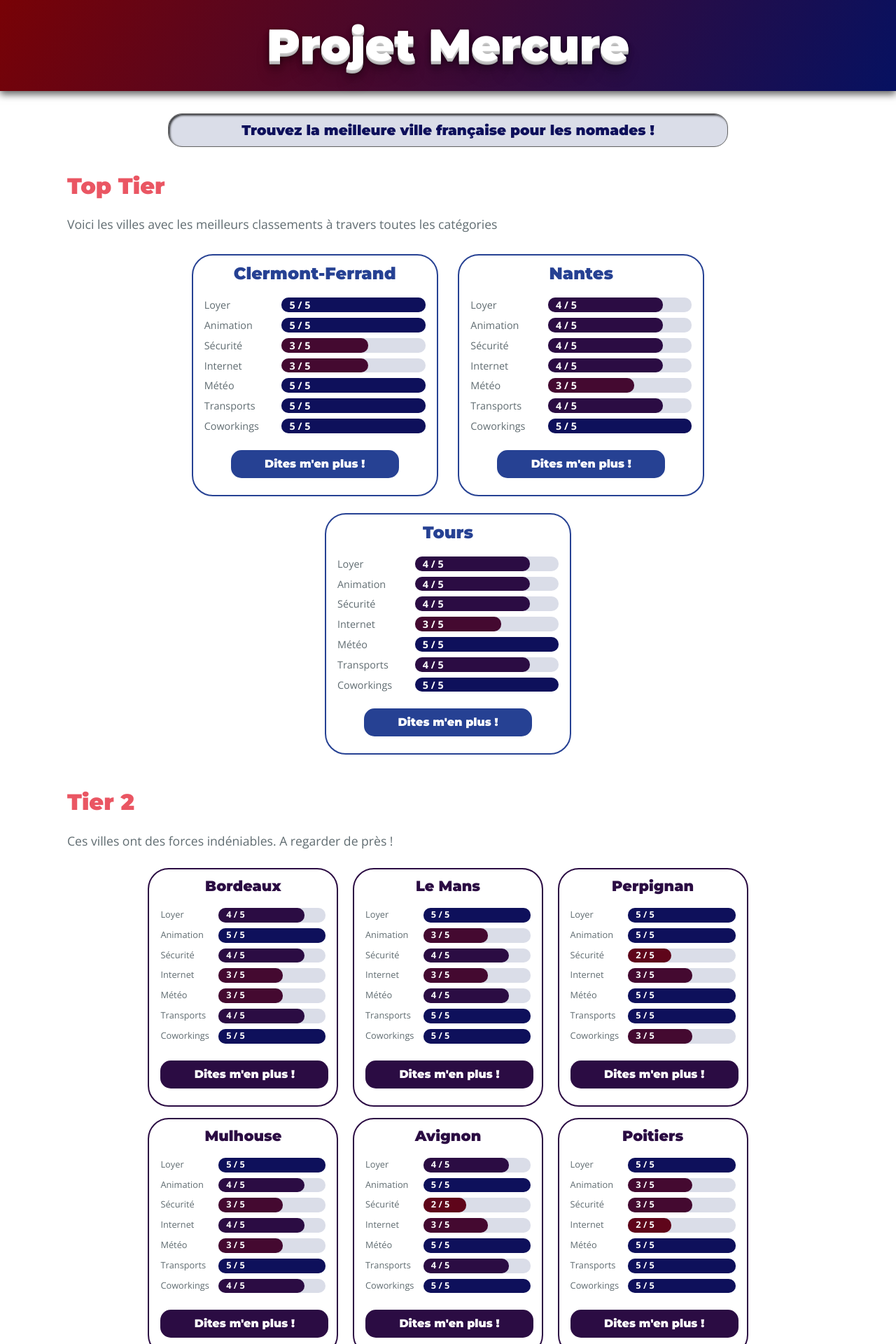
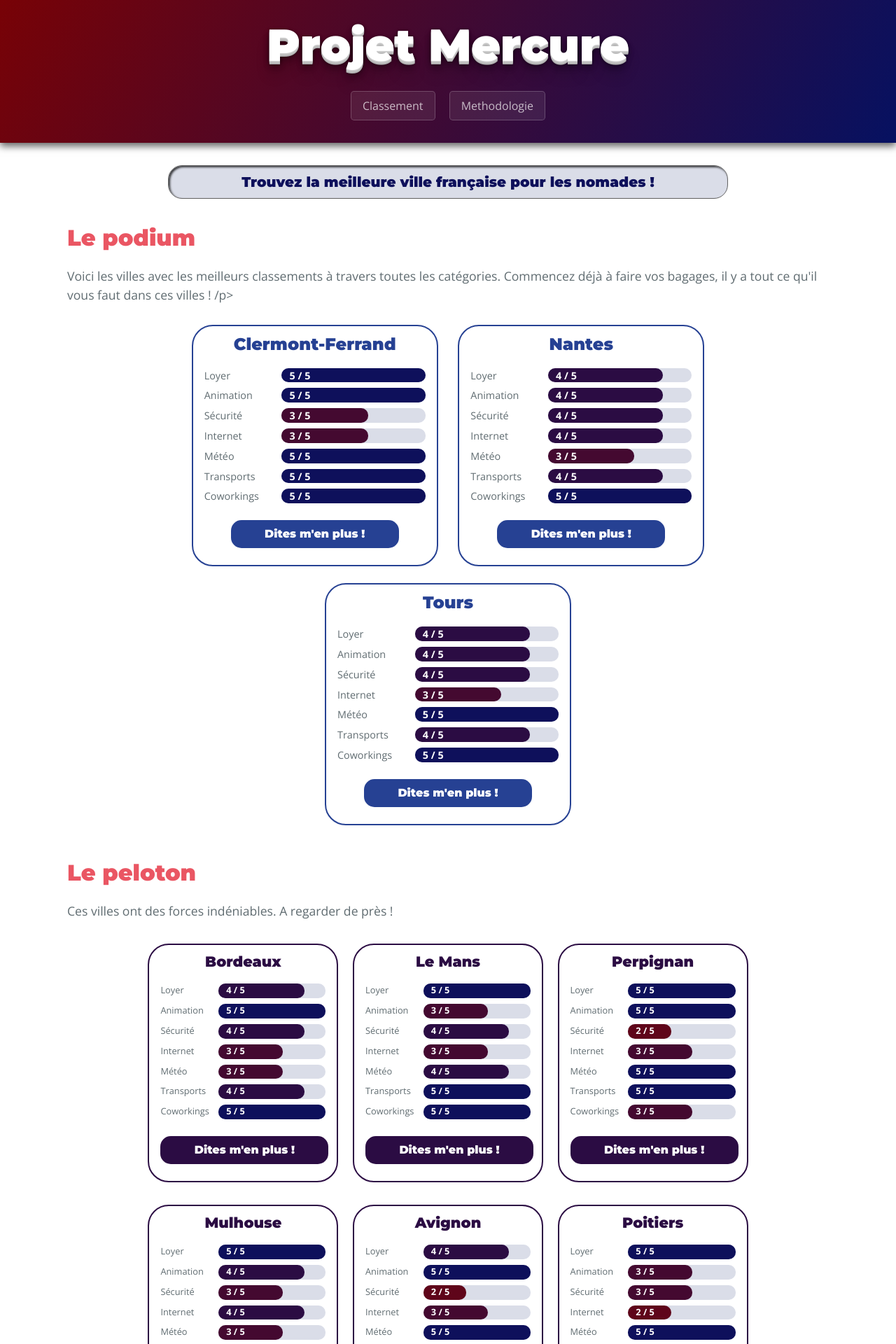
Before and after one commit to hecmer/projet-mercure, a Jekyll site: the page built from index.md, in a window 1280 px wide. Shown: the top 1920 px of the page at 70% size. Built offline with Jekyll 4.4.1, drawn with Linux system fonts in a browser that asks for light colours; some of the changed text lies outside the part shown.

Commit message:
add favicon & few stuff

```diff
--- a/_layouts/default.html
+++ b/_layouts/default.html
@@ -16,6 +16,7 @@
 {% seo %}
     <meta name="viewport" content="width=device-width, initial-scale=1">
     <meta name="theme-color" content="#157878">
+    <link rel="icon" type="image/png" href="/assets/images/favicon.png"/>
     <meta name="apple-mobile-web-app-status-bar-style" content="black-translucent">
     <link rel="stylesheet" href="{{ '/assets/css/style.css?v=' | append: site.github.build_revision | relative_url }}">
   </head>
@@ -24,13 +25,16 @@
 
     <header class="page-header" role="banner">
       <h1 class="project-name">{{ site.title }}</h1>
+      <a href="#" class="btn">Classement</a>
+      <a href="#" class="btn">Methodologie</a>
+
     </header>
 
     <main id="content" class="main-content" role="main">
         <div class="project-tagline">{{ site.description }}</div>
 
-      <h2>Top Tier</h2>
-      <p>Voici les villes avec les meilleurs classements à travers toutes les catégories</p>
+      <h2>Le podium</h2>
+      <p>Voici les villes avec les meilleurs classements à travers toutes les catégories. Commencez déjà à faire vos bagages, il y a tout ce qu'il vous faut dans ces villes ! /p>
       <div class="tier_1">
           {% for city in site.data.villes_tier_1 %}
             <div class="ville">
@@ -108,7 +112,7 @@
           {% endfor %}
       </div>
 
-      <h2>Tier 2</h2>
+      <h2>Le peloton</h2>
       <p>Ces villes ont des forces indéniables. A regarder de près !</p>
       <div class="tier_2">
           {% for city in site.data.villes_tier_2 %}
@@ -187,8 +191,8 @@
           {% endfor %}
       </div>
 
-      <h2>Tier 3</h2>
-      <p>Encore, toujours plus de choix ! Notre algorythme (que dis-je, notre "IA") nous signale également ces villes franaçaises.</p>
+      <h2>Les poursuivants</h2>
+      <p>Encore, toujours plus de choix ! Notre algorythme (que dis-je, notre "<b>IA</b>") nous signale également ces villes françaises.</p>
         <div class="tier_3">
           {% for city in site.data.villes_tier_3 %}
             <div class="ville">
--- a/_sass/jekyll-theme-cayman.scss
+++ b/_sass/jekyll-theme-cayman.scss
@@ -65,7 +65,7 @@
 
 .btn {
   display: inline-block;
-  margin-bottom: 1rem;
+  margin: 1rem auto;
   color: rgba(255, 255, 255, 0.7);
   background-color: rgba(255, 255, 255, 0.08);
   border-color: rgba(255, 255, 255, 0.2);
@@ -86,11 +86,11 @@
   }
 
   @include large {
-    padding: 0.75rem 1rem;
+    padding: 0.5rem 1rem;
   }
 
   @include medium {
-    padding: 0.6rem 0.9rem;
+    padding: 0.5rem 0.9rem;
     font-size: 0.9rem;
   }
 
@@ -426,7 +426,7 @@
   border: 2px solid #2B0C43;
   border-radius : 30px;
   padding: 0.5rem 1rem;
-  margin:0.5rem;
+  margin:1rem 0.5rem;
   font-size:0.8rem;
 }
 
@@ -442,7 +442,7 @@
   border: 2px solid #440930;
   border-radius : 30px;
   padding: 0.5rem 1rem;
-  margin:0.5rem;
+  margin: 1rem 0.5rem;
   font-size:0.8rem;
 }
 
```
Also changed, not shown: assets/images/favicon.jpg (added), assets/images/favicon.png (added), 7 other files.
